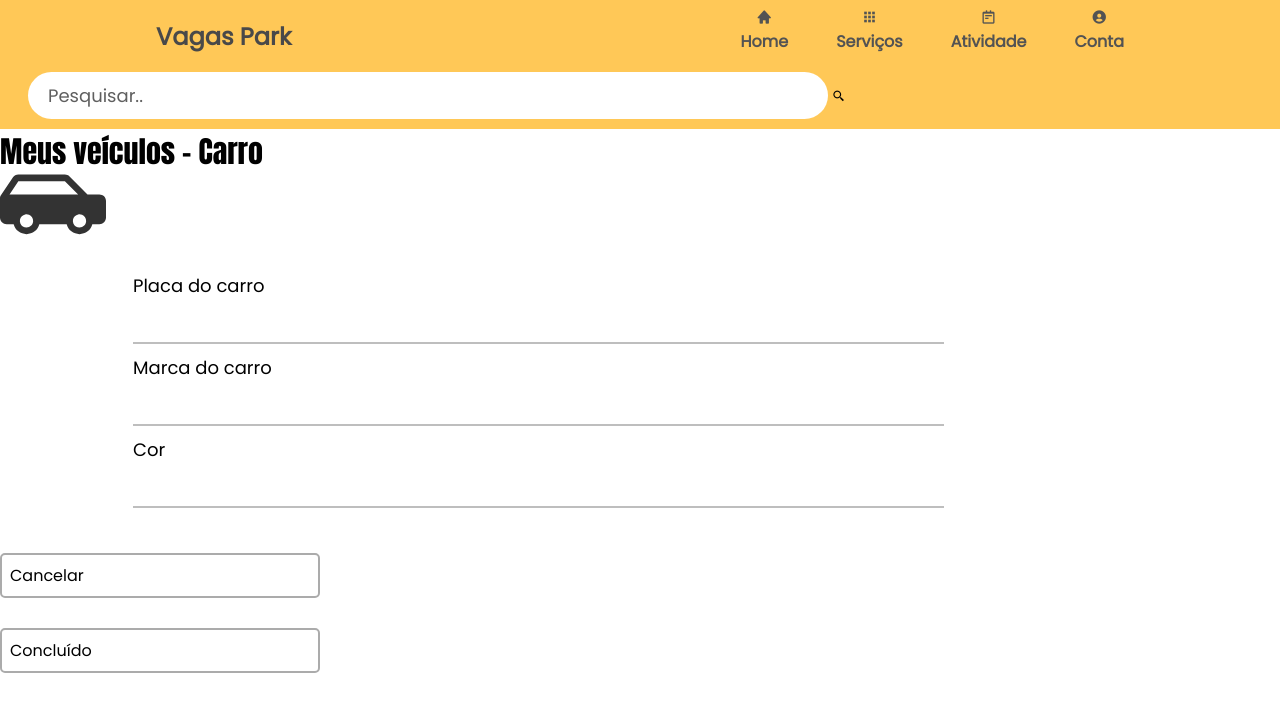
After one commit to raciriaco/Home-proposta-01, a PHP site: page /veiculo-carro.html in a window 1280 px wide. The commit adds this page. Shown: the top 712 px of the page. Run offline with PHP 8.4, Linux system fonts and the light colour scheme.

Commit message:
adição de veiculos- carro.

```diff
--- a/css/style-usuario.css
+++ b/css/style-usuario.css
@@ -338,3 +338,19 @@ i.nav__icon{
   width: 50%;
 
 }
+
+#section-veiculos{
+
+}
+
+#section-veiculos .section-carro{
+
+}
+
+.btn-class{
+    align-items: center;
+    justify-content: center;
+    display:flex;
+    flex-direction: column;
+
+ }
--- a/infoconta.html
+++ b/infoconta.html
@@ -91,7 +91,6 @@
         <div class="btn-class">
             <a class="btn-config-advance" href="veiculos.html">Configurações avançadas da conta <img class="icon-config" src="img/config-icon.svg" alt=""></a>
 
-
             <a class="btn-config-advance" href="veiculos.html"> Configurações sobre o veículo <img class="icon-seta" src="img/setinha.svg" alt=""></a>
 
 
--- /dev/null
+++ b/veiculo-carro.html
@@ -0,0 +1,98 @@
+<!DOCTYPE html>
+<html lang="en">
+<head>
+    <meta charset="UTF-8">
+    <meta http-equiv="X-UA-Compatible" content="IE=edge">
+    <meta name="viewport" content="width=device-width, initial-scale=1.0">
+    <link rel="stylesheet" href="css/style-usuario.css">
+    <link rel="preconnect" href="https://fonts.googleapis.com">
+    <link rel="preconnect" href="https://fonts.gstatic.com" crossorigin>
+    <link href="https://fonts.googleapis.com/css2?family=Poppins:ital,wght@0,400;1,300&display=swap" rel="stylesheet">
+    <script src="https://cdn.jsdelivr.net/npm/@popperjs/core@2.11.6/dist/umd/popper.min.js" integrity="sha384-oBqDVmMz9ATKxIep9tiCxS/Z9fNfEXiDAYTujMAeBAsjFuCZSmKbSSUnQlmh/jp3" crossorigin="anonymous"></script>
+    <script src="https://cdn.jsdelivr.net/npm/bootstrap@5.3.0-alpha2/dist/js/bootstrap.min.js" integrity="sha384-heAjqF+bCxXpCWLa6Zhcp4fu20XoNIA98ecBC1YkdXhszjoejr5y9Q77hIrv8R9i" crossorigin="anonymous"></script>
+    <link href='https://unpkg.com/boxicons@2.1.4/css/boxicons.min.css' rel='stylesheet'>
+    <link href="https://fonts.googleapis.com/css2?family=Poppins:ital,wght@0,400;1,300&display=swap" rel="stylesheet">
+    <title>Veículos</title>
+</head>
+
+ <!--INICIO HEADER-->
+ <header class="header" id="header">
+    <nav class="nav container">
+        <a href="#" class="nav__logo">Vagas Park</a>
+        <div class="nav__menu" id="nav-menu">
+            <ul class="nav__list">
+                <li class="nav__item">
+                    <a href="home-usuario.html" class="nav__link">
+                        <i class='bx bxs-home' ></i>
+                        <span class="nav__name">Home</span>
+                    </a>
+                </li>
+                <li class="nav__item">
+                    <a href="#servicos" class="nav__link">
+                        <i class='bx bxs-grid' ></i>
+                        <span class="nav__name">Serviços</span>
+                    </a>
+                </li>
+                <li class="nav__item">
+                    <a href="#atividade" class="nav__link">
+                        <i class='bx bx-notepad'></i>
+                        <span class="nav__name">Atividade</span>
+                    </a>
+                </li>
+                <li class="nav__item">
+                    <a href="#conta" class="nav__link">
+                        <i class='bx bxs-user-circle' ></i>
+                        <span class="nav__name">Conta</span>
+                    </a>
+                </li>
+            </ul>
+        </div>
+         </li>
+     </nav>
+     <div class="wrapper">
+        <nav>
+            <ul>
+            <div class="container">
+                <form>
+                  <input type="search" class="search-bar" placeholder="Pesquisar.." name="q">
+                  <button class="search-bar-button" type="submit">
+                    <i class='bx bx-search-alt-2'></i>
+                  </button>
+               </form>
+          </div>
+        </nav>
+
+    </div>
+</header>
+
+<section id="section-veiculos">
+        <div class="section-carro">
+            <h1>Meus veículos - Carro</h1>
+           <div class="img-carro"><img src="img/carro-icon.svg" alt="" srcset=""></div>
+        </div>
+
+        <div class="form-info">
+            <form>
+                <div class="wrapper">
+                    <label class="label-info" for="first_name">Placa do carro</label>
+                    <input type="text" class="info-conta" id="placa_carro" name="placa_carro">
+
+                    <label class="label-info" for="first_name">Marca do carro </label>
+                    <input type="text" class="info-conta" id="marca_carro" name="marca_carro">
+
+                    <label class="label-info" for="first_name">Cor</label>
+                    <input type="text"  class="info-conta" id="cor_carro" name="cor_carro">
+                 </div>
+             </form>
+         </div>
+
+         <div class="btn-">
+            <a class="btn-config-advance" href="veiculos.html">Cancelar</a>
+
+            <a class="btn-config-advance" href="veiculos.html">Concluído </a>
+         </div>
+</section>
+
+
+</body>
+</html>
```
